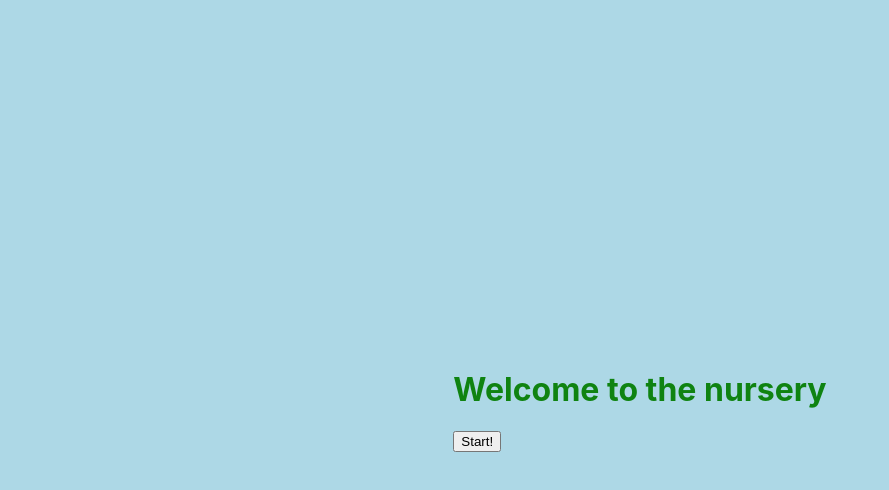
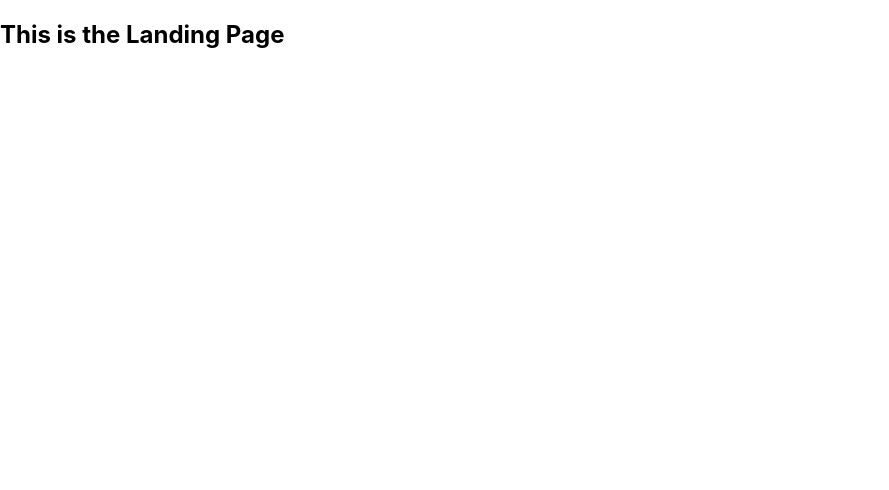
Before and after one commit to HollyDraz/paradise, a React (Create React App) app: page /landing in a window 1280 px wide. Shown: the top 490 px of the page, without its empty margins (0-889 px from the left). Built offline with nearby package versions, Linux system fonts and the light colour scheme; the HTML template or start-up script is replaced by a standard one.

Commit message:
added landing page button functionality

```diff
--- a/package.json
+++ b/package.json
@@ -11,6 +11,7 @@
     "react": "^19.0.0",
     "react-dom": "^19.0.0",
     "react-redux": "^9.2.0",
+    "react-router-dom": "^7.4.0",
     "react-scripts": "5.0.1",
     "web-vitals": "^2.1.4"
   },
--- a/src/App.js
+++ b/src/App.js
@@ -1,26 +1,40 @@
 // src/App.js
+import { BrowserRouter as Router, Route, Routes, useNavigate } from 'react-router-dom';
 import React from 'react';
-import './App.css';  // Import the CSS file for styling
-import './LandingPage';
+//styling
+import './App.css';
+// import components
+import LandingPage from './LandingPage';
 
 
-function App() {
+function Home() {
+  const navigate = useNavigate();
+
   return (
-    // main container
     <div className='app-container'>
-    {/* all the content will go here */}
       <div className='content'>
-  {/* landing */}
         <div className='landingWelcome'>
           <h1>Welcome to the nursery</h1>
-      <button className="start">
+          <button className="start" onClick={() => navigate('/landing')}>
             Start!
           </button>
         </div>
       </div>
     </div>
-
   );
 }
 
+function App() {
+  return (
+    <Router>
+      <Routes>
+        <Route path="/" element={<Home />} />
+        <Route path="/landing" element={<LandingPage />} />
+      </Routes>
+    </Router>
+  );
+}
+
+
+
 export default App;
--- a/src/LandingPage.js
+++ b/src/LandingPage.js
@@ -1,22 +1,11 @@
-
-//landing page for plant page
-
-//simple paragraph and title
-
-// button to take to product listing page
-
-// src/components/ProductList.js
+// src/LandingPage.js
 import React from 'react';
 
 function LandingPage() {
   return (
     <div>
-      <h1>Welcome to the Plant Store!</h1>
-      <p>Discover a variety of plants to beautify your home.</p>
-      <button onClick={() => window.location.href = '/product-list'}>View Products</button>
+      <h2>This is the Landing Page</h2>
     </div>
-
-
   );
 }
 
```
Also changed, not shown: 1 other file (tests, documents, lock files or other folders). Lines whose indentation alone changed are shown as unchanged.
